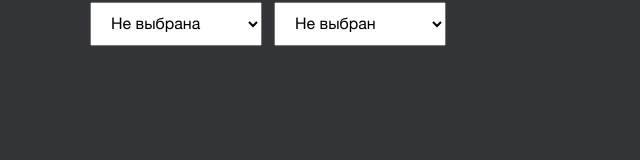
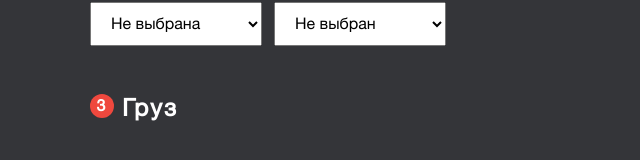
Before and after one commit to NikitaKozlov-R/test__dot-dot.ru, a Vue app: page / in a window 1280 px wide. Shown: the part 594-754 px from the top of the page, without its empty margins (80-720 px from the left). Built offline with nearby package versions, Linux system fonts and the light colour scheme.

Commit message:
add sc-cargo-component

```diff
--- a/src/components/sc-left-col-components/base-dropdown.vue
+++ b/src/components/sc-left-col-components/base-dropdown.vue
@@ -53,4 +53,7 @@ export default {
   font-size: 2rem;
   padding: 0 16px;
 }
+.base-dropdown__list-item {
+  font-size: 2rem;
+}
 </style>
--- /dev/null
+++ b/src/components/sc-left-col-components/sc-cargo.vue
@@ -0,0 +1,13 @@
+<template>
+  <step-title title="Груз" number="3" />
+</template>
+
+<script>
+import StepTitle from '@/components/sc-left-col-components/step-title.vue'
+
+export default {
+  components: {
+    StepTitle,
+  },
+}
+</script>
--- a/src/components/sc-left-col-components/sc-transport.vue
+++ b/src/components/sc-left-col-components/sc-transport.vue
@@ -42,5 +42,6 @@ export default {
 .sc-transporn__container {
   width: 100%;
   display: flex;
+  margin-bottom: 40px;
 }
 </style>
--- a/src/components/straight-car-left-col.vue
+++ b/src/components/straight-car-left-col.vue
@@ -3,8 +3,8 @@
     <straight-car-header />
     <sc-route />
     <sc-transport />
-    <!-- <sc-cargo />
-    <sc-time /> -->
+    <sc-cargo />
+    <!-- <sc-time /> -->
   </div>
 </template>
 
@@ -12,12 +12,14 @@
 import StraightCarHeader from '@/components/straight-car-header.vue'
 import ScRoute from '@/components/sc-left-col-components/sc-route.vue'
 import ScTransport from '@/components/sc-left-col-components/sc-transport.vue'
+import ScCargo from '@/components/sc-left-col-components/sc-cargo.vue'
 
 export default {
   components: {
     StraightCarHeader,
     ScRoute,
     ScTransport,
+    ScCargo,
   },
 }
 </script>
```
